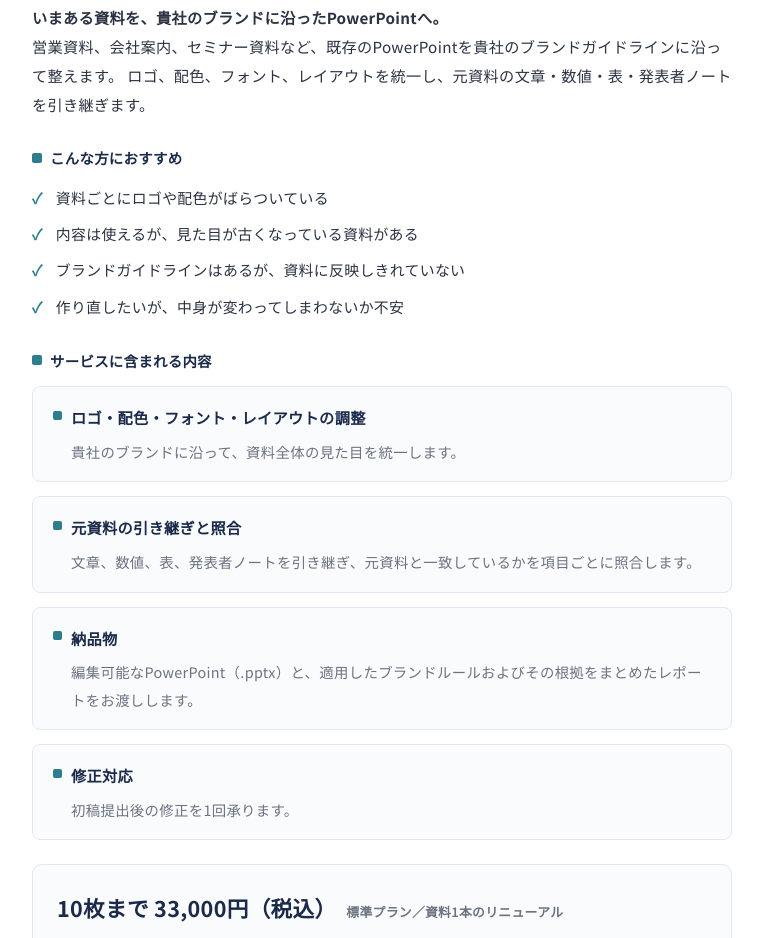
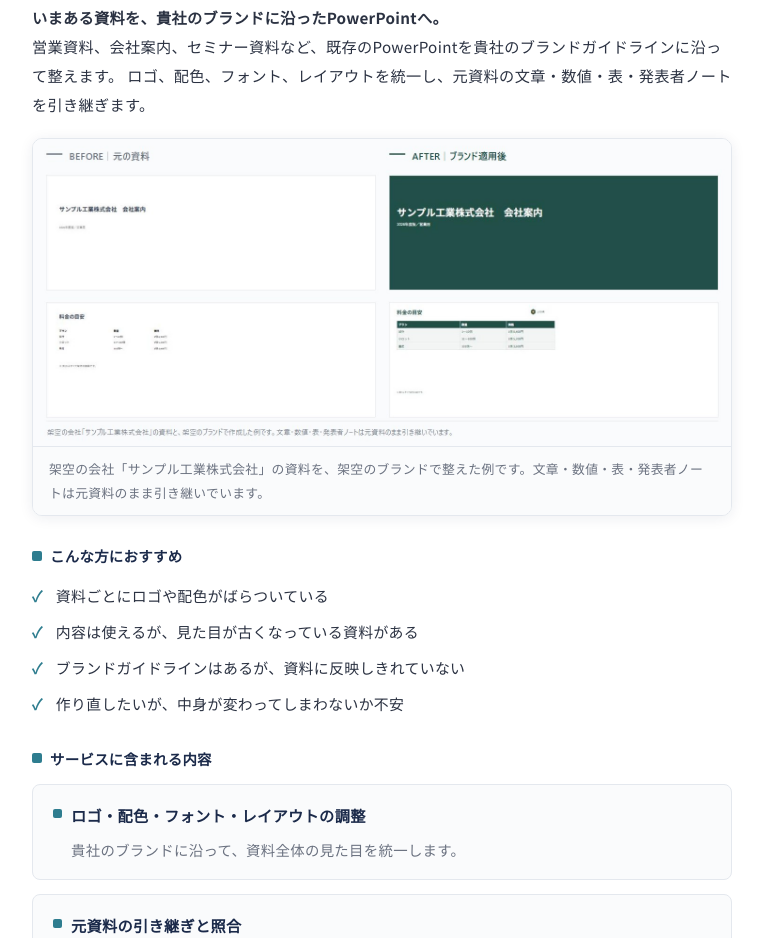
Before and after one commit to mfwork09-alt/mfwork-site, a plain HTML site: page service.html in a window 1280 px wide. Shown: the part 7631-8569 px from the top of the page, without its empty margins (258-1021 px from the left). Drawn offline with Linux system fonts and the light colour scheme.

Commit message:
Show a before and after example on the slide service
Co-Authored-By: Claude Opus 5 <noreply@anthropic.com>

```diff
--- a/service.html
+++ b/service.html
@@ -375,6 +375,11 @@
         ロゴ、配色、フォント、レイアウトを統一し、元資料の文章・数値・表・発表者ノートを引き継ぎます。
       </p>
 
+      <figure class="case-figure">
+        <img src="img/service-slide-before-after.jpg" alt="PowerPoint資料のブランド統一の例。左が元の資料、右がブランドを適用した後。表紙と料金表の2ページを並べて比較している" loading="lazy" width="1486" height="652" style="height:auto;">
+        <figcaption>架空の会社「サンプル工業株式会社」の資料を、架空のブランドで整えた例です。文章・数値・表・発表者ノートは元資料のまま引き継いでいます。</figcaption>
+      </figure>
+
       <p class="service-sub">こんな方におすすめ</p>
       <ul class="rec-list">
         <li>資料ごとにロゴや配色がばらついている</li>
```
Also changed, not shown: img/service-slide-before-after.jpg (added).
